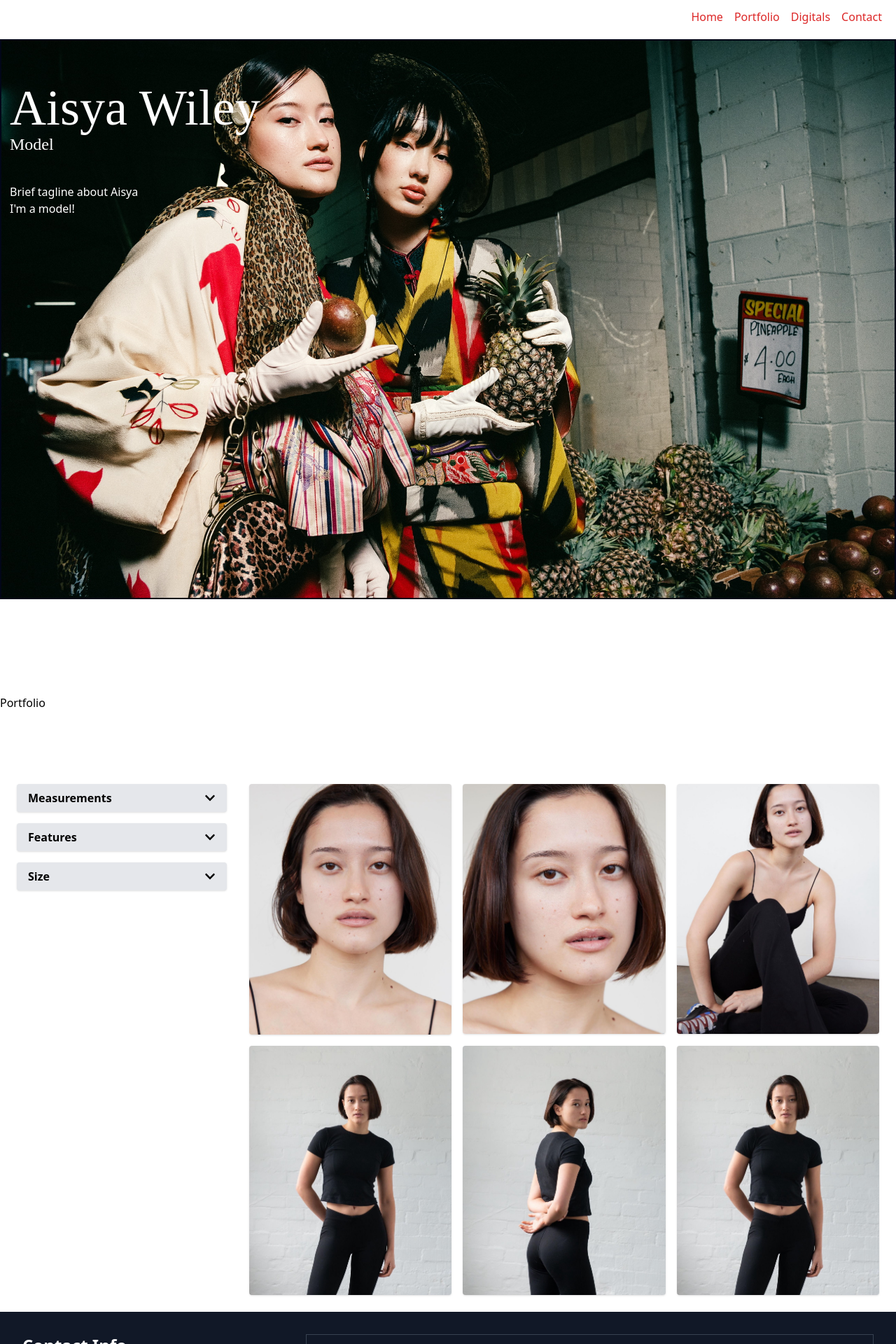
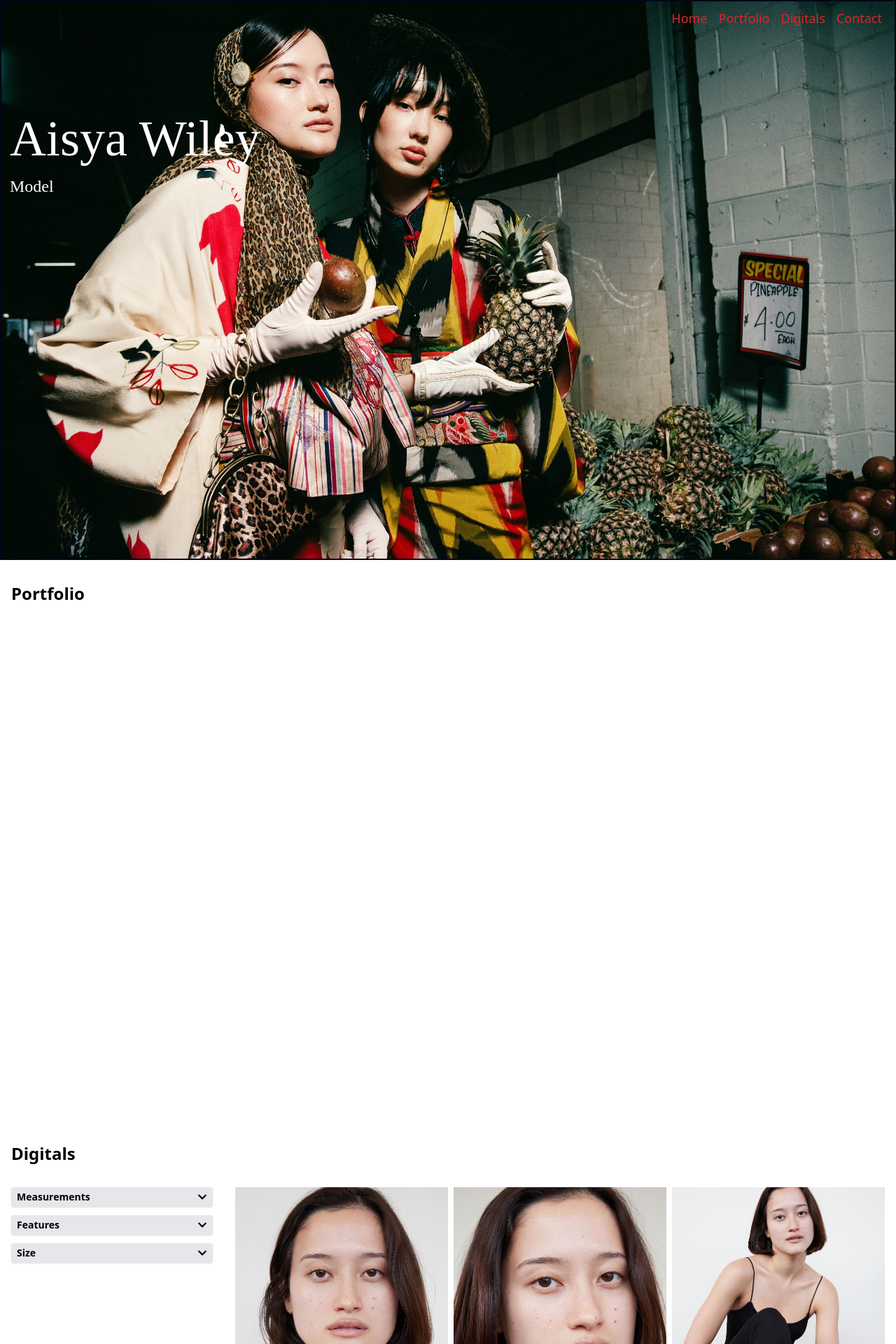
Before and after one commit to annisa-nye/aisya-model-portfolio, a React (Vite) app: page / in a window 1280 px wide. Shown: the top 1920 px of the page at 70% size. Built offline with nearby package versions, Linux system fonts and the light colour scheme.

Commit message:
transparent header, sticky name

```diff
--- a/src/components/ContactForm.tsx
+++ b/src/components/ContactForm.tsx
@@ -22,7 +22,7 @@ const Contact: React.FC = () => {
 
 	return (
 		<section id="contact">
-			<div className='flex justify-between p-8 bg-gray-900 text-white'>
+			<div className='m-2 flex justify-between p-8 bg-gray-900 text-white'>
 				<div className='w-1/3'>
 					<h2 className='text-2xl font-bold mb-6'>Contact Info</h2>
 					<div className='mb-4 flex items-center'>
--- a/src/components/Digitals.tsx
+++ b/src/components/Digitals.tsx
@@ -47,30 +47,32 @@ const Digitals: React.FC = () => {
 	};
 
 	return (
-		<section id='digitals' className='pt-header'>
-			<div className='flex flex-col md:flex-row gap-8 p-6'>
-				<div className='w-full md:w-1/4'>
+		<section id='digitals' className='pt-header min-h-screen'>
+			<h2 className='text-2xl font-bold p-4'>Digitals</h2>
+			<div className='flex flex-col lg:flex-row'>
+				<div className='w-full lg:w-1/4 p-4'>
+					<div className='grid grid-cols-3 lg:grid-cols-1 gap-2'>
 						{measurementCategories.map((category, categoryIndex) => (
-						<div key={categoryIndex} className='mb-4 last:mb-0'>
+							<div key={categoryIndex} className='mb-1 last:mb-0'>
 								<button
 									onClick={() => toggleCategory(category.title)}
-								className='w-full bg-gray-200 hover:bg-gray-300 text-black font-semibold py-2 px-4 rounded shadow flex justify-between items-center'
+									className='w-full bg-gray-200 hover:bg-gray-300 text-black font-semibold py-1 px-2 rounded shadow flex justify-between items-center text-sm'
 								>
-								{category.title}
+									<span className='truncate'>{category.title}</span>
 									{openCategories[category.title] ? (
-									<FaChevronUp />
+										<FaChevronUp className='flex-shrink-0 ml-1' />
 									) : (
-									<FaChevronDown />
+										<FaChevronDown className='flex-shrink-0 ml-1' />
 									)}
 								</button>
 								{openCategories[category.title] && (
-								<ul className='mt-2 bg-white shadow rounded p-4'>
+									<ul className='mt-1 bg-white shadow rounded p-2 text-xs'>
 										{category.items.map((measurement, itemIndex) => (
 											<li key={itemIndex} className='mb-1 last:mb-0'>
 												<span className='font-semibold'>
 													{measurement.label}:
 												</span>
-											<span className='ml-2'>{measurement.value}</span>
+												<span className='ml-1'>{measurement.value}</span>
 											</li>
 										))}
 									</ul>
@@ -78,37 +80,19 @@ const Digitals: React.FC = () => {
 							</div>
 						))}
 					</div>
-				<div className='w-full md:w-3/4 grid grid-cols-3 gap-4'>
+				</div>
+				<div className='w-full lg:w-3/4 p-4'>
+					<div className='grid grid-cols-3 gap-2'>
+						{[1, 3, 2, 4, 6, 4].map((num, index) => (
+							<div key={index} className='aspect-w-3 aspect-h-4'>
 								<img
-						src='src/assets/images/p0-digitals/p0-1.jpeg'
-						alt='Digital 1'
-						className='w-full h-auto object-cover rounded shadow'
+									src={`src/assets/images/p0-digitals/p0-${num}.jpeg`}
+									alt={`Digital ${index + 1}`}
+									className='object-cover w-full h-full'
 								/>
-					<img
-						src='src/assets/images/p0-digitals/p0-3.jpeg'
-						alt='Digital 2'
-						className='w-full h-auto object-cover rounded shadow'
-					/>
-					<img
-						src='src/assets/images/p0-digitals/p0-2.jpeg'
-						alt='Digital 3'
-						className='w-full h-auto object-cover rounded shadow'
-					/>
-					<img
-						src='src/assets/images/p0-digitals/p0-4.jpeg'
-						alt='Digital 4'
-						className='w-full h-auto object-cover rounded shadow'
-					/>
-					<img
-						src='src/assets/images/p0-digitals/p0-6.jpeg'
-						alt='Digital 5'
-						className='w-full h-auto object-cover rounded shadow'
-					/>
-					<img
-						src='src/assets/images/p0-digitals/p0-4.jpeg'
-						alt='Digital 6'
-						className='w-full h-auto object-cover rounded shadow'
-					/>
+							</div>
+						))}
+					</div>
 				</div>
 			</div>
 		</section>
--- a/src/components/Header.tsx
+++ b/src/components/Header.tsx
@@ -22,8 +22,8 @@ const Header: React.FC = () => {
 	return (
 		<header>
 			<div className='w-full flex justify-center'>
-				<nav className='w-full h-auto fixed top-0 p-3 bg-white z-50'>
-					<ul className='flex justify-end text-red-600'>
+				<nav className='w-full h-auto fixed top-0 p-3 z-50'>
+					<ul className='flex justify-end text-red-600 text-lg'>
 						<li
 							className={`mx-2 ${
 								activeSection === 'hero' ? 'font-semibold text-red-800' : ''
--- a/src/components/HeroSection.tsx
+++ b/src/components/HeroSection.tsx
@@ -1,14 +1,12 @@
 import React from 'react';
 
 const HeroSection: React.FC = () => (
-	<section id="hero" className="w-full h-screen py-5 px-3 my-14 border-slate-950 border-2 bg-[url('./assets/images/p1-red-yellow/p1-3.jpg')] bg-cover bg-fixed">
-		<div className='font-lora py-10 text-start text-white'>
-			<h1 className='text-7xl'>Aisya Wiley</h1>
-			<p className='text-2xl'>Model</p>
+	<section id="hero" className="w-full h-screen px-3 border-slate-950 border-2 bg-[url('./assets/images/p1-red-yellow/p1-3.jpg')] bg-cover bg-fixed">
+		<div className='font-lora pt-36 text-start text-white sticky top-0'>
+			<h1 className='text-7xl py-4'>Aisya Wiley</h1>
+			<p className='text-2xl pb-4'>Model</p>
 		</div>
 		<div className='text-white'>
-			<p>Brief tagline about Aisya</p>
-			<p>I'm a model!</p>
 		</div>
 	</section>
 );
--- a/src/components/PortfolioGallery.tsx
+++ b/src/components/PortfolioGallery.tsx
@@ -1,9 +1,9 @@
 import React from 'react';
 
 const PortfolioGallery: React.FC = () => (
-	<section id='portfolio' className='pt-header'>
+	<section id='portfolio' className='pt-header min-h-screen'>
 		<div className='gallery-grid'>
-			<h2>Portfolio</h2>
+			<h2 className='text-2xl font-bold p-4'>Portfolio</h2>
 			{/* Add your gallery items here */}
 		</div>
 	</section>
--- a/tailwind.config.js
+++ b/tailwind.config.js
@@ -8,7 +8,7 @@ export default {
 				lora: ['Lora', 'serif'],
 			},
 			padding: {
-				'header': '5rem'
+				'header': '1rem',
 			},
 		},
 	},
```
Lines whose indentation alone changed are shown as unchanged.
